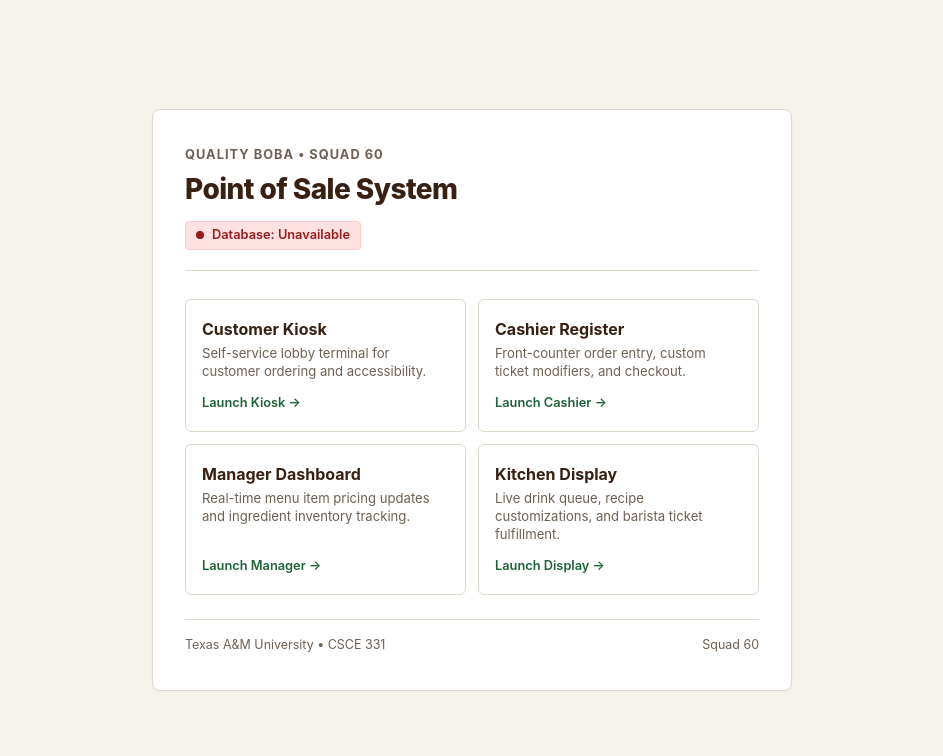
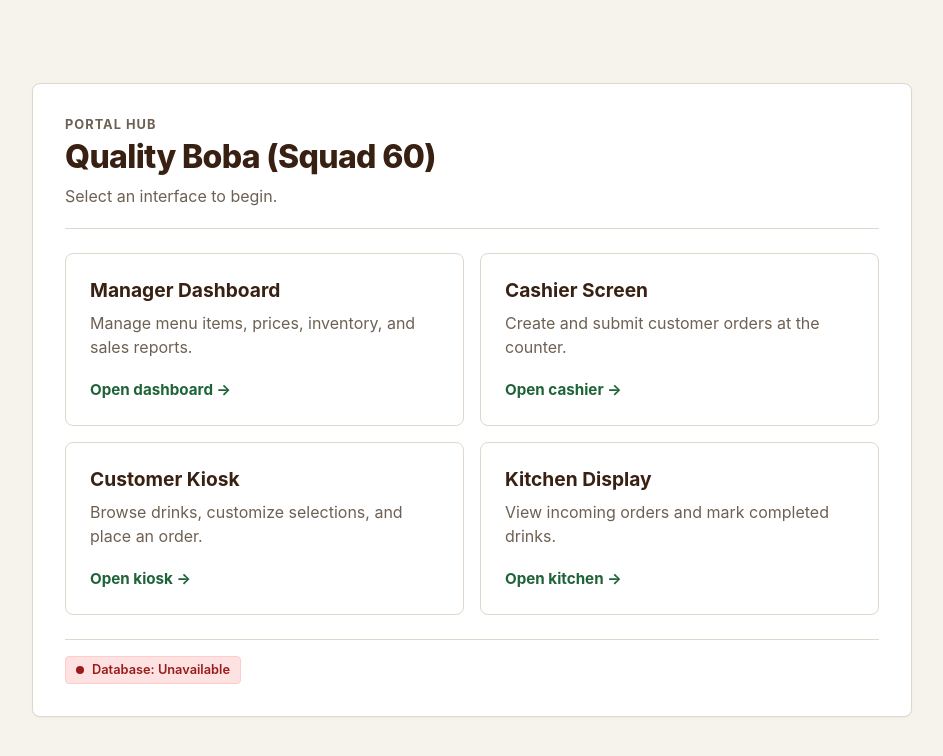
Before and after one commit to aidendk/project3-squad60, a Node server app: page / in a window 1280 px wide. Shown: the top 756 px of the page, without its empty margins (168-1111 px from the left). Run offline with Node 20, Linux system fonts and the light colour scheme; some libraries are stand-ins or nearby versions.

Commit message:
Improve portal hub layout

```diff
--- a/public/css/pages/index.css
+++ b/public/css/pages/index.css
@@ -164,3 +164,107 @@ footer {
 }
 
 .database-noscript { font-size: 0.75rem; color: #991b1b; margin-top: 6px; }
+
+
+/* Wider, simple layout for landscape screens. */
+.portal-container {
+    max-width: 880px;
+    padding: 32px;
+}
+
+.portal-header {
+    margin-bottom: 24px;
+    padding-bottom: 20px;
+}
+
+.portal-title {
+    margin-bottom: 8px;
+    font-size: clamp(1.6rem, 4vw, 2rem);
+    line-height: 1.2;
+}
+
+.portal-intro {
+    color: var(--text-muted);
+    font-size: 1rem;
+}
+
+.portal-grid {
+    grid-template-columns: repeat(2, minmax(0, 1fr));
+    gap: 16px;
+}
+
+/* The whole card is a large touch target. */
+.portal-card {
+    min-height: 168px;
+    padding: 24px;
+    border-radius: 8px;
+    touch-action: manipulation;
+}
+
+.card-title {
+    margin-bottom: 8px;
+    font-size: 1.2rem;
+    line-height: 1.3;
+}
+
+.card-desc {
+    font-size: 1rem;
+    line-height: 1.5;
+}
+
+.card-action {
+    margin-top: 20px;
+    font-size: 0.95rem;
+    font-weight: 700;
+}
+
+/* Visible keyboard navigation. */
+.portal-card:focus-visible {
+    outline: 3px solid var(--brand);
+    outline-offset: 4px;
+    background: var(--bg-surface-subtle);
+}
+
+.portal-card:active {
+    background: var(--bg-surface-subtle);
+    border-color: var(--brand);
+}
+
+.portal-footer {
+    display: flex;
+    flex-wrap: wrap;
+    align-items: center;
+    justify-content: space-between;
+    gap: 12px;
+    font-size: 0.85rem;
+}
+
+@media (max-width: 560px) {
+    body {
+        padding: 20px 12px;
+    }
+
+    .portal-container {
+        padding: 24px 18px;
+    }
+
+    .portal-grid {
+        grid-template-columns: 1fr;
+    }
+
+    .portal-card {
+        min-height: 148px;
+        padding: 20px;
+    }
+
+    .portal-footer {
+        align-items: flex-start;
+        flex-direction: column;
+    }
+}
+
+@media (prefers-reduced-motion: reduce) {
+    .portal-card {
+        transition: none;
+    }
+}
--- a/views/index.ejs
+++ b/views/index.ejs
@@ -1,62 +1,85 @@
 <!DOCTYPE html>
 <html lang="en" data-page="index">
 <head>
-    <%- include('partials/head', { page: 'index', pageTitle: "Quality Boba — System Portal" }) %>
+    <%- include('partials/head', {
+        page: 'index',
+        pageTitle: 'Quality Boba (Squad 60) — Portal Hub'
+    }) %>
 </head>
 <body>
-
     <main class="portal-container">
         <header class="portal-header">
-            <p class="brand-eyebrow">Quality Boba &bull; Squad 60</p>
-            <h1 class="portal-title">Point of Sale System</h1>
+            <p class="brand-eyebrow">Portal Hub</p>
+            <h1 class="portal-title">Quality Boba (Squad 60)</h1>
+            <p class="portal-intro">
+                Select an interface to begin.
+            </p>
+        </header>
+
+        <nav class="portal-grid" aria-label="POS interfaces">
+            <a class="portal-card" href="/manager">
+                <div>
+                    <h2 class="card-title">Manager Dashboard</h2>
+                    <p class="card-desc">
+                        Manage menu items, prices, inventory, and sales reports.
+                    </p>
+                </div>
+                <span class="card-action" aria-hidden="true">
+                    Open dashboard &rarr;
+                </span>
+            </a>
+
+            <a class="portal-card" href="/cashier">
+                <div>
+                    <h2 class="card-title">Cashier Screen</h2>
+                    <p class="card-desc">
+                        Create and submit customer orders at the counter.
+                    </p>
+                </div>
+                <span class="card-action" aria-hidden="true">
+                    Open cashier &rarr;
+                </span>
+            </a>
+
+            <a class="portal-card" href="/kiosk">
+                <div>
+                    <h2 class="card-title">Customer Kiosk</h2>
+                    <p class="card-desc">
+                        Browse drinks, customize selections, and place an order.
+                    </p>
+                </div>
+                <span class="card-action" aria-hidden="true">
+                    Open kiosk &rarr;
+                </span>
+            </a>
+
+            <a class="portal-card" href="/kitchen">
+                <div>
+                    <h2 class="card-title">Kitchen Display</h2>
+                    <p class="card-desc">
+                        View incoming orders and mark completed drinks.
+                    </p>
+                </div>
+                <span class="card-action" aria-hidden="true">
+                    Open kitchen &rarr;
+                </span>
+            </a>
+        </nav>
+
+        <footer class="portal-footer">
+
 
             <div id="database-status" class="database-status" role="status">
                 <span class="status-dot" aria-hidden="true"></span>
                 <span id="database-status-text">Database: Checking...</span>
             </div>
-            <noscript>
-                <p class="database-noscript">Enable JavaScript to display live database status.</p>
-            </noscript>
-        </header>
+        </footer>
 
-        <nav class="portal-grid" aria-label="POS interfaces">
-            <a class="portal-card" href="/kiosk">
-                <div>
-                    <h2 class="card-title">Customer Kiosk</h2>
-                    <p class="card-desc">Self-service lobby terminal for customer ordering and accessibility.</p>
-                </div>
-                <span class="card-action">Launch Kiosk &rarr;</span>
-            </a>
-
-            <a class="portal-card" href="/cashier">
-                <div>
-                    <h2 class="card-title">Cashier Register</h2>
-                    <p class="card-desc">Front-counter order entry, custom ticket modifiers, and checkout.</p>
-                </div>
-                <span class="card-action">Launch Cashier &rarr;</span>
-            </a>
-
-            <a class="portal-card" href="/manager">
-                <div>
-                    <h2 class="card-title">Manager Dashboard</h2>
-                    <p class="card-desc">Real-time menu item pricing updates and ingredient inventory tracking.</p>
-                </div>
-                <span class="card-action">Launch Manager &rarr;</span>
-            </a>
-
-            <a class="portal-card" href="/kitchen">
-                <div>
-                    <h2 class="card-title">Kitchen Display</h2>
-                    <p class="card-desc">Live drink queue, recipe customizations, and barista ticket fulfillment.</p>
-                </div>
-                <span class="card-action">Launch Display &rarr;</span>
-            </a>
-        </nav>
-
-        <footer>
-            <span>Texas A&amp;M University &bull; CSCE 331</span>
-            <span>Squad 60</span>
-        </footer>
+        <noscript>
+            <p class="database-noscript">
+                Enable JavaScript to display live database status.
+            </p>
+        </noscript>
     </main>
 
     <script src="/js/pages/index.js"></script>
```
